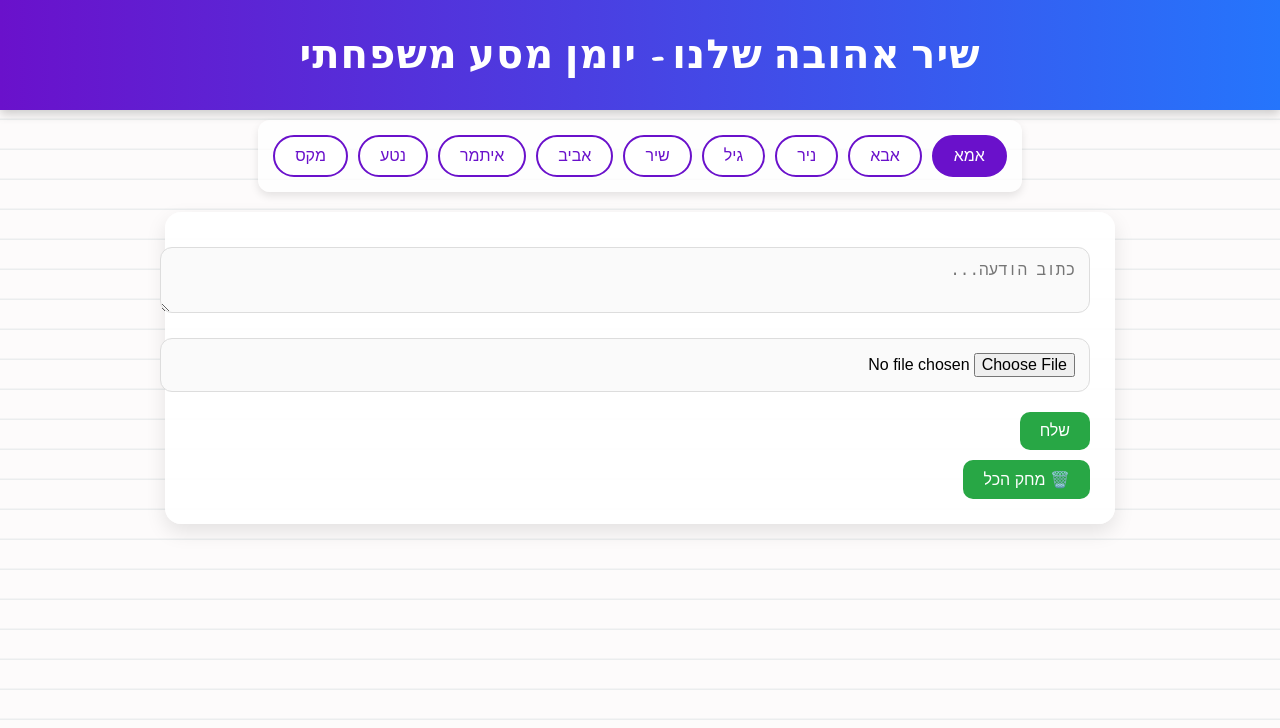
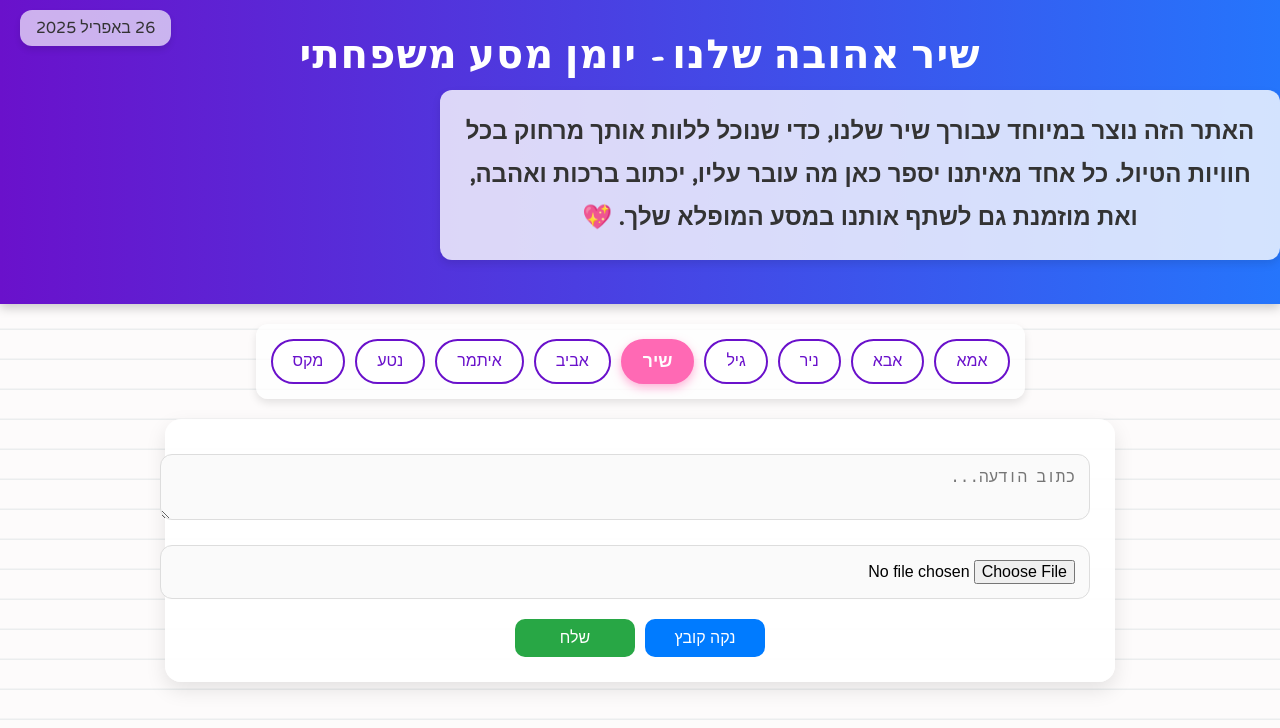
Before and after one commit to gilnoiman7/noiman-family, a plain HTML site: page index.html in a window 1280 px wide. Shown: the top 728 px of the page. Drawn offline with Linux system fonts and the light colour scheme; no server answers.

Commit message:
Update index.html

```diff
--- a/index.html
+++ b/index.html
@@ -4,13 +4,16 @@
     <meta charset="UTF-8" />
     <meta name="viewport" content="width=device-width, initial-scale=1.0" />
     <title>יומן משפחתי - שיר בטיול</title>
+
     <script src="https://www.gstatic.com/firebasejs/10.11.0/firebase-app-compat.js"></script>
     <script src="https://www.gstatic.com/firebasejs/10.11.0/firebase-database-compat.js"></script>
     <script src="https://www.gstatic.com/firebasejs/10.11.0/firebase-storage-compat.js"></script>
+
     <link
       href="https://fonts.googleapis.com/css2?family=Varela+Round&family=Caveat&display=swap"
       rel="stylesheet"
     />
+
     <style>
       body {
         font-family: "Varela Round", sans-serif;
@@ -31,10 +34,11 @@
       header {
         width: 100%;
         background: linear-gradient(to right, #6a11cb, #2575fc);
-        padding: 30px 0;
+        padding: 30px 0 20px;
         text-align: center;
         color: white;
         box-shadow: 0 4px 10px rgba(0, 0, 0, 0.2);
+        position: relative;
       }
       header h1 {
         margin: 0;
@@ -42,13 +46,37 @@
         font-family: "Caveat", cursive;
         letter-spacing: 1px;
       }
+      .intro-text {
+        margin-top: 10px;
+        font-size: 1.5rem;
+        font-weight: bold;
+        color: #333;
+        max-width: 800px;
+        text-align: center;
+        padding: 20px;
+        background: #ffffffcc;
+        border-radius: 12px;
+        box-shadow: 0 4px 8px rgba(0, 0, 0, 0.1);
+        line-height: 1.8;
+      }
+      .date-box {
+        position: absolute;
+        top: 10px;
+        left: 20px;
+        background: #ffffffaa;
+        padding: 8px 16px;
+        border-radius: 12px;
+        font-size: 1rem;
+        color: #333;
+        box-shadow: 0 4px 6px rgba(0, 0, 0, 0.1);
+      }
       .tabs {
         display: flex;
         flex-wrap: wrap;
         justify-content: center;
         background: #ffffffcc;
         padding: 10px;
-        margin-top: 10px;
+        margin-top: 20px;
         border-radius: 12px;
         box-shadow: 0 4px 8px rgba(0, 0, 0, 0.1);
       }
@@ -68,6 +96,14 @@
         background: #6a11cb;
         color: white;
       }
+      .tab-button.shir-button {
+        background: #ff69b4;
+        color: white;
+        border: 2px solid #ff69b4;
+        font-weight: bold;
+        font-size: 1.1rem;
+        box-shadow: 0 4px 10px rgba(255, 105, 180, 0.5);
+      }
       .tab-content {
         display: none;
         width: 90%;
@@ -81,10 +117,6 @@
       .tab-content.active {
         display: block;
       }
-      #shir.tab-content {
-        background: #ffe6f0;
-        box-shadow: 0 8px 24px rgba(255, 105, 180, 0.3);
-      }
       form textarea,
       form input[type="file"] {
         width: 100%;
@@ -95,34 +127,45 @@
         border-radius: 12px;
         background: #fafafa;
       }
-      form button,
-      .delete-all {
-        background: #28a745;
-        color: white;
+      .form-buttons {
+        display: flex;
+        justify-content: center;
+        gap: 10px;
+        margin-top: 10px;
+      }
+      .submit-button,
+      .clear-file-button {
+        min-width: 120px;
+        padding: 10px 20px;
+        font-size: 1rem;
         border: none;
-        padding: 10px 20px;
         border-radius: 10px;
-        font-size: 1rem;
-        margin-top: 10px;
         cursor: pointer;
         transition: background 0.3s;
       }
-      form button:hover,
-      .delete-all:hover {
+      .submit-button {
+        background: #28a745;
+        color: white;
+      }
+      .submit-button:hover {
         background: #218838;
       }
+      .clear-file-button {
+        background: #007bff;
+        color: white;
+      }
+      .clear-file-button:hover {
+        background: #0069d9;
+      }
       .post {
-        background: #fefefe;
-        border-left: 6px solid #6a11cb;
+        background: #fff8b0;
         padding: 20px;
         margin: 20px 0;
         border-radius: 16px;
-        box-shadow: 0 4px 12px rgba(0, 0, 0, 0.08);
+        box-shadow: 2px 4px 10px rgba(0, 0, 0, 0.15);
         position: relative;
-      }
-      #shir .post {
-        background: #fff0f5;
-        border-left: 6px solid #ff69b4;
+        transform: rotate(-1deg);
+        animation: fadeInSlide 0.5s ease;
       }
       .post img,
       .post video {
@@ -149,28 +192,47 @@
         font-size: 1rem;
         cursor: pointer;
       }
+      @keyframes fadeInSlide {
+        from {
+          opacity: 0;
+          transform: translateY(20px);
+        }
+        to {
+          opacity: 1;
+          transform: translateY(0);
+        }
+      }
     </style>
   </head>
+
   <body>
     <header>
       <h1>שיר אהובה שלנו - יומן מסע משפחתי</h1>
+      <div class="date-box" id="dateBox"></div>
+      <p class="intro-text">
+        האתר הזה נוצר במיוחד עבורך שיר שלנו, כדי שנוכל ללוות אותך מרחוק בכל
+        חוויות הטיול. כל אחד מאיתנו יספר כאן מה עובר עליו, יכתוב ברכות ואהבה,
+        ואת מוזמנת גם לשתף אותנו במסע המופלא שלך. 💖
+      </p>
     </header>
+
     <div class="tabs">
-      <button class="tab-button active" data-tab="mom">אמא</button>
+      <button class="tab-button" data-tab="mom">אמא</button>
       <button class="tab-button" data-tab="nati">אבא</button>
       <button class="tab-button" data-tab="nir">ניר</button>
       <button class="tab-button" data-tab="gil">גיל</button>
-      <button class="tab-button" data-tab="shir">שיר</button>
+      <button class="tab-button shir-button active" data-tab="shir">שיר</button>
       <button class="tab-button" data-tab="aviv">אביב</button>
       <button class="tab-button" data-tab="itamar">איתמר</button>
       <button class="tab-button" data-tab="neta">נטע</button>
       <button class="tab-button" data-tab="max">מקס</button>
     </div>
-    <div id="mom" class="tab-content active"></div>
+
+    <div id="mom" class="tab-content"></div>
     <div id="nati" class="tab-content"></div>
     <div id="nir" class="tab-content"></div>
     <div id="gil" class="tab-content"></div>
-    <div id="shir" class="tab-content"></div>
+    <div id="shir" class="tab-content active"></div>
     <div id="aviv" class="tab-content"></div>
     <div id="itamar" class="tab-content"></div>
     <div id="neta" class="tab-content"></div>
@@ -209,28 +271,35 @@
         const textarea = document.createElement("textarea");
         textarea.placeholder = "כתוב הודעה...";
         textarea.required = true;
+
         const fileInput = document.createElement("input");
         fileInput.type = "file";
         fileInput.accept = "image/*,video/*";
-        const button = document.createElement("button");
-        button.type = "submit";
-        button.textContent = "שלח";
 
-        const deleteAll = document.createElement("button");
-        deleteAll.textContent = "🗑️ מחק הכל";
-        deleteAll.className = "delete-all";
-        deleteAll.addEventListener("click", async (e) => {
+        const formButtons = document.createElement("div");
+        formButtons.className = "form-buttons";
+
+        const clearFileButton = document.createElement("button");
+        clearFileButton.type = "button";
+        clearFileButton.className = "clear-file-button";
+        clearFileButton.textContent = "נקה קובץ";
+        clearFileButton.addEventListener("click", (e) => {
           e.preventDefault();
-          if (confirm("אתה בטוח שברצונך למחוק הכל?")) {
-            await database.ref(`posts/${tabId}`).remove();
-          }
+          fileInput.value = "";
         });
+
+        const submitButton = document.createElement("button");
+        submitButton.type = "submit";
+        submitButton.className = "submit-button";
+        submitButton.textContent = "שלח";
+
+        formButtons.appendChild(clearFileButton);
+        formButtons.appendChild(submitButton);
 
         form.appendChild(textarea);
         form.appendChild(fileInput);
-        form.appendChild(button);
+        form.appendChild(formButtons);
         content.appendChild(form);
-        content.appendChild(deleteAll);
 
         const postsDiv = document.createElement("div");
         postsDiv.className = "posts";
@@ -240,7 +309,6 @@
           e.preventDefault();
           const text = textarea.value.trim();
           const file = fileInput.files[0];
-
           if (!text && !file) return;
 
           let fileUrl = "";
@@ -262,6 +330,7 @@
             file: fileUrl,
             fileType,
             timestamp,
+            comments: [],
           });
 
           textarea.value = "";
@@ -302,18 +371,61 @@
               }
             }
 
-            if (data.timestamp) {
-              const time = document.createElement("div");
-              time.className = "timestamp";
-              const date = new Date(data.timestamp);
-              time.textContent = date.toLocaleString("he-IL");
-              post.appendChild(time);
+            const time = document.createElement("div");
+            time.className = "timestamp";
+            time.textContent = new Date(data.timestamp).toLocaleString("he-IL");
+            post.appendChild(time);
+
+            // תגובות
+            const commentBtn = document.createElement("button");
+            commentBtn.className = "clear-file-button";
+            commentBtn.style.marginTop = "10px";
+            commentBtn.textContent = "💬 הגב";
+            post.appendChild(commentBtn);
+
+            const commentsDiv = document.createElement("div");
+            commentsDiv.style.marginTop = "10px";
+            post.appendChild(commentsDiv);
+
+            if (data.comments) {
+              data.comments.forEach((cmt) => {
+                const comment = document.createElement("div");
+                comment.style.marginTop = "5px";
+                comment.innerHTML = `<strong>${cmt.name}:</strong> ${cmt.text}`;
+                commentsDiv.appendChild(comment);
+              });
             }
+
+            commentBtn.addEventListener("click", () => {
+              const name = prompt("מה שמך?");
+              if (!name) return;
+              const commentText = prompt("כתוב תגובה:");
+              if (!commentText) return;
+
+              database
+                .ref(`posts/${tabId}/${child.key}/comments`)
+                .once("value", (snap) => {
+                  const comments = snap.val() || [];
+                  comments.push({ name: name, text: commentText });
+                  database
+                    .ref(`posts/${tabId}/${child.key}/comments`)
+                    .set(comments);
+                });
+            });
 
             postsDiv.prepend(post);
           });
         });
       });
+
+      // תאריך יומי בראש
+      const dateBox = document.getElementById("dateBox");
+      const today = new Date();
+      dateBox.textContent = today.toLocaleDateString("he-IL", {
+        day: "numeric",
+        month: "long",
+        year: "numeric",
+      });
     </script>
   </body>
 </html>
```
